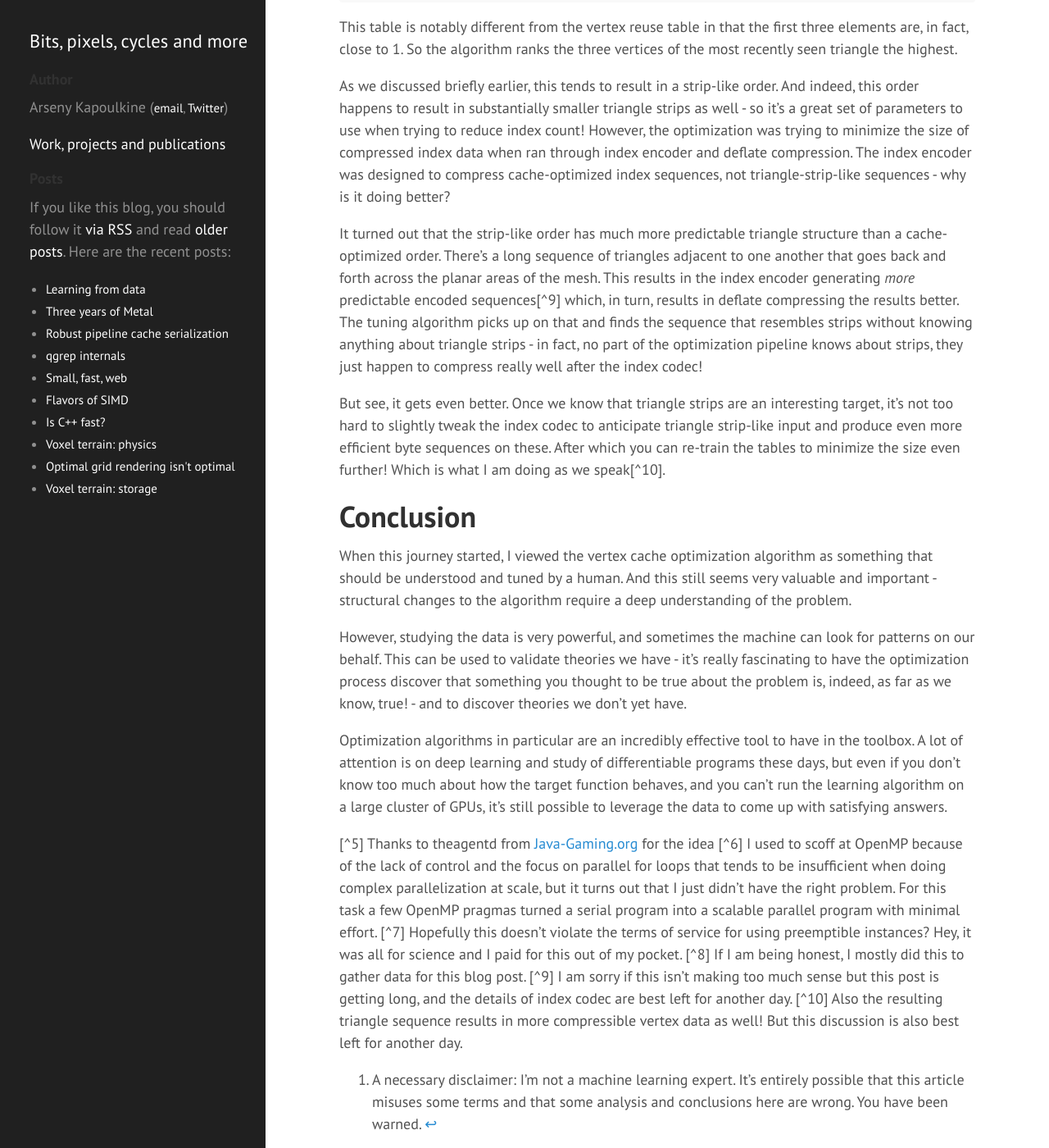
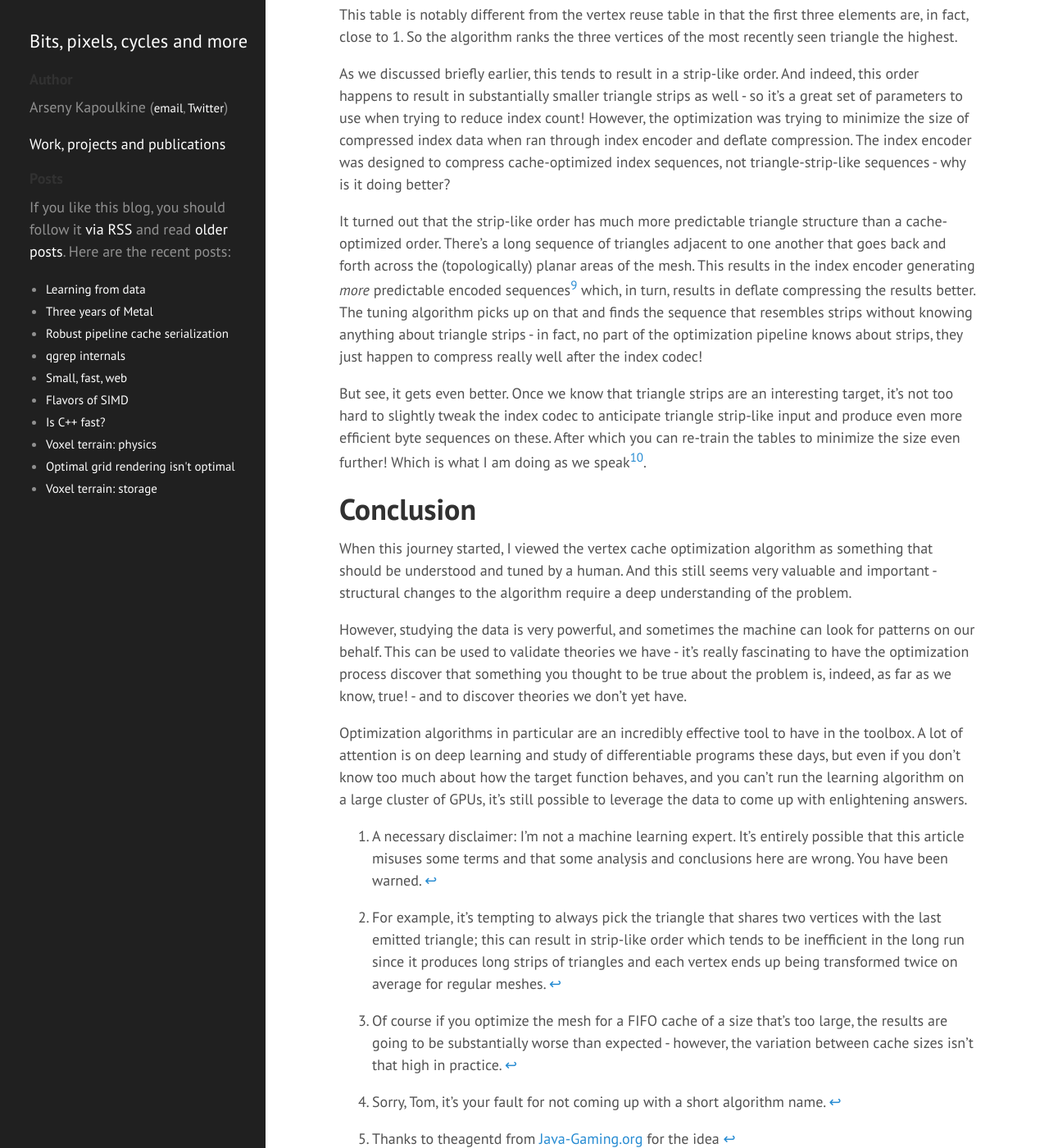
Before and after one commit to zeux/zeux.github.io, a Jekyll site: the page built from _posts/2020-01-22-learning-from-data.md, in a window 1280 px wide and 1400 px high, scrolled down 9827 px. Shown: the whole window at 82% size. Built offline with Jekyll 4.4.1, drawn with Linux system fonts in a browser that asks for light colours; some of the changed text lies outside the part shown.

Commit message:
Fix footnotes, formatting and wording

````diff
--- a/_posts/2020-01-22-learning-from-data.md
+++ b/_posts/2020-01-22-learning-from-data.md
@@ -98,20 +98,20 @@ One other problem of the original algorithm was performance. In order to make it
 // last_triangle_score = 0.8, cache_decay_power = 1.5
 static const float vertex_score_table_cache[1 + max_cache_size] =
 {
-	0.000000f,
-	0.800000f, 0.800000f, 0.800000f, 1.000000f, 0.948724f, 0.898356f, 0.848913f, 0.800411f,
-	0.752870f, 0.706309f, 0.660750f, 0.616215f, 0.572727f, 0.530314f, 0.489003f, 0.448824f,
-	0.409810f, 0.371997f, 0.335425f, 0.300136f, 0.266180f, 0.233610f, 0.202490f, 0.172889f,
-	0.144890f, 0.118591f, 0.094109f, 0.071591f, 0.051226f, 0.033272f, 0.018111f, 0.006403f,
+    0.000000f,
+    0.800000f, 0.800000f, 0.800000f, 1.000000f, 0.948724f, 0.898356f, 0.848913f, 0.800411f,
+    0.752870f, 0.706309f, 0.660750f, 0.616215f, 0.572727f, 0.530314f, 0.489003f, 0.448824f,
+    0.409810f, 0.371997f, 0.335425f, 0.300136f, 0.266180f, 0.233610f, 0.202490f, 0.172889f,
+    0.144890f, 0.118591f, 0.094109f, 0.071591f, 0.051226f, 0.033272f, 0.018111f, 0.006403f,
 };
 
 // valence_boost_scale = 3.2, valence_boost_power = 0.9
 static const float vertex_score_table_live[1 + max_valence] =
 {
-	0.000000f, 3.200000f, 1.714838f, 1.190531f, 0.918959f, 0.751756f, 0.637990f, 0.555344f,
-	0.492458f, 0.442927f, 0.402856f, 0.369740f, 0.341890f, 0.318127f, 0.297601f, 0.279684f,
-	0.263902f, 0.249888f, 0.237358f, 0.226085f, 0.215885f, 0.206611f, 0.198139f, 0.190368f,
-	0.183215f, 0.176605f, 0.170480f, 0.164787f, 0.159481f, 0.154523f, 0.149879f, 0.145521f,
+    0.000000f, 3.200000f, 1.714838f, 1.190531f, 0.918959f, 0.751756f, 0.637990f, 0.555344f,
+    0.492458f, 0.442927f, 0.402856f, 0.369740f, 0.341890f, 0.318127f, 0.297601f, 0.279684f,
+    0.263902f, 0.249888f, 0.237358f, 0.226085f, 0.215885f, 0.206611f, 0.198139f, 0.190368f,
+    0.183215f, 0.176605f, 0.170480f, 0.164787f, 0.159481f, 0.154523f, 0.149879f, 0.145521f,
 };
 ```
 
@@ -194,7 +194,7 @@ This table is notably different from the vertex reuse table in that the first th
 
 As we discussed briefly earlier, this tends to result in a strip-like order. And indeed, this order happens to result in substantially smaller triangle strips as well - so it's a great set of parameters to use when trying to reduce index count! However, the optimization was trying to minimize the size of compressed index data when ran through index encoder and deflate compression. The index encoder was designed to compress cache-optimized index sequences, not triangle-strip-like sequences - why is it doing better?
 
-It turned out that the strip-like order has much more predictable triangle structure than a cache-optimized order. There's a long sequence of triangles adjacent to one another that goes back and forth across the planar areas of the mesh. This results in the index encoder generating *more* predictable encoded sequences[^9] which, in turn, results in deflate compressing the results better. The tuning algorithm picks up on that and finds the sequence that resembles strips without knowing anything about triangle strips - in fact, no part of the optimization pipeline knows about strips, they just happen to compress really well after the index codec!
+It turned out that the strip-like order has much more predictable triangle structure than a cache-optimized order. There's a long sequence of triangles adjacent to one another that goes back and forth across the (topologically) planar areas of the mesh. This results in the index encoder generating *more* predictable encoded sequences[^9] which, in turn, results in deflate compressing the results better. The tuning algorithm picks up on that and finds the sequence that resembles strips without knowing anything about triangle strips - in fact, no part of the optimization pipeline knows about strips, they just happen to compress really well after the index codec!
 
 But see, it gets even better. Once we know that triangle strips are an interesting target, it's not too hard to slightly tweak the index codec to anticipate triangle strip-like input and produce even more efficient byte sequences on these. After which you can re-train the tables to minimize the size even further! Which is what I am doing as we speak[^10].
 
@@ -204,15 +204,15 @@ When this journey started, I viewed the vertex cache optimization algorithm as s
 
 However, studying the data is very powerful, and sometimes the machine can look for patterns on our behalf. This can be used to validate theories we have - it's really fascinating to have the optimization process discover that something you thought to be true about the problem is, indeed, as far as we know, true! - and to discover theories we don't yet have.
 
-Optimization algorithms in particular are an incredibly effective tool to have in the toolbox. A lot of attention is on deep learning and study of differentiable programs these days, but even if you don't know too much about how the target function behaves, and you can't run the learning algorithm on a large cluster of GPUs, it's still possible to leverage the data to come up with satisfying answers.
+Optimization algorithms in particular are an incredibly effective tool to have in the toolbox. A lot of attention is on deep learning and study of differentiable programs these days, but even if you don't know too much about how the target function behaves, and you can't run the learning algorithm on a large cluster of GPUs, it's still possible to leverage the data to come up with enlightening answers.
 
 [^1]: A necessary disclaimer: I'm not a machine learning expert. It's entirely possible that this article misuses some terms and that some analysis and conclusions here are wrong. You have been warned.
 [^2]: For example, it's tempting to always pick the triangle that shares two vertices with the last emitted triangle; this can result in strip-like order which tends to be inefficient in the long run since it produces long strips of triangles and each vertex ends up being transformed twice on average for regular meshes.
 [^3]: Of course if you optimize the mesh for a FIFO cache of a size that's too large, the results are going to be substantially worse than expected - however, the variation between cache sizes isn't that high in practice.
 [^4]: Sorry, Tom, it's your fault for not coming up with a short algorithm name.
-[^5] Thanks to theagentd from [Java-Gaming.org](http://www.java-gaming.org/index.php?topic=37837.msg361895#msg361895) for the idea
-[^6] I used to scoff at OpenMP because of the lack of control and the focus on parallel for loops that tends to be insufficient when doing complex parallelization at scale, but it turns out that I just didn't have the right problem. For this task a few OpenMP pragmas turned a serial program into a scalable parallel program with minimal effort.
-[^7] Hopefully this doesn't violate the terms of service for using preemptible instances? Hey, it was all for science and I paid for this out of my pocket.
-[^8] If I am being honest, I mostly did this to gather data for this blog post.
-[^9] I am sorry if this isn't making too much sense but this post is getting long, and the details of index codec are best left for another day.
-[^10] Also the resulting triangle sequence results in more compressible vertex data as well! But this discussion is also best left for another day.
+[^5]: Thanks to theagentd from [Java-Gaming.org](http://www.java-gaming.org/index.php?topic=37837.msg361895#msg361895) for the idea
+[^6]: I used to scoff at OpenMP because of the lack of control and the focus on parallel for loops that tends to be insufficient when doing complex parallelization at scale, but it turns out that I just didn't have the right problem. For this task a few OpenMP pragmas turned a serial program into a scalable parallel program with minimal effort.
+[^7]: Hopefully this doesn't violate the terms of service for using preemptible instances? Hey, it was all for science and I paid for this out of my pocket.
+[^8]: If I am being honest, I mostly did this to gather data for this blog post.
+[^9]: I am sorry if this isn't making too much sense but this post is getting long, and the details of index codec are best left for another day.
+[^10]: Also the resulting triangle sequence results in more compressible vertex data as well! But this discussion is also best left for another day.
````
